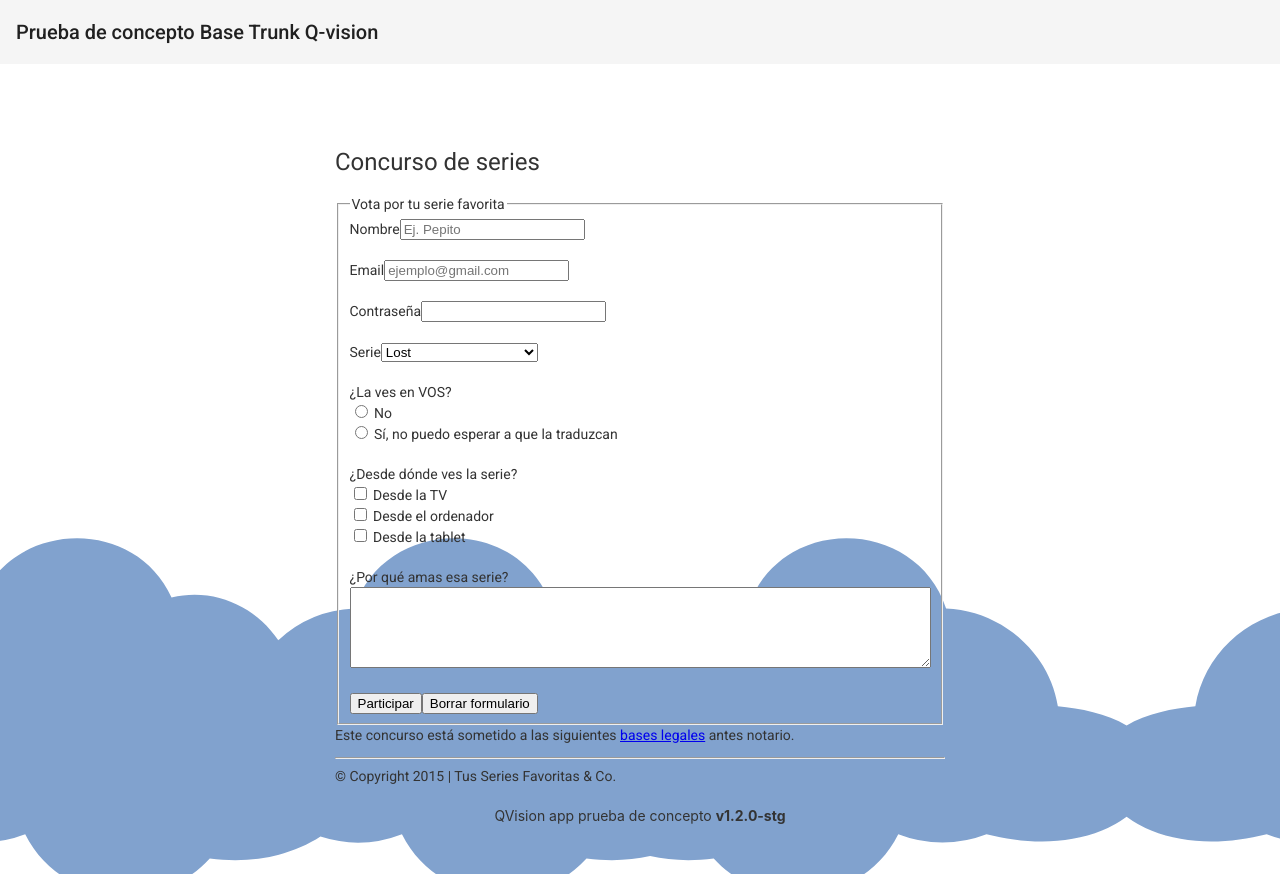
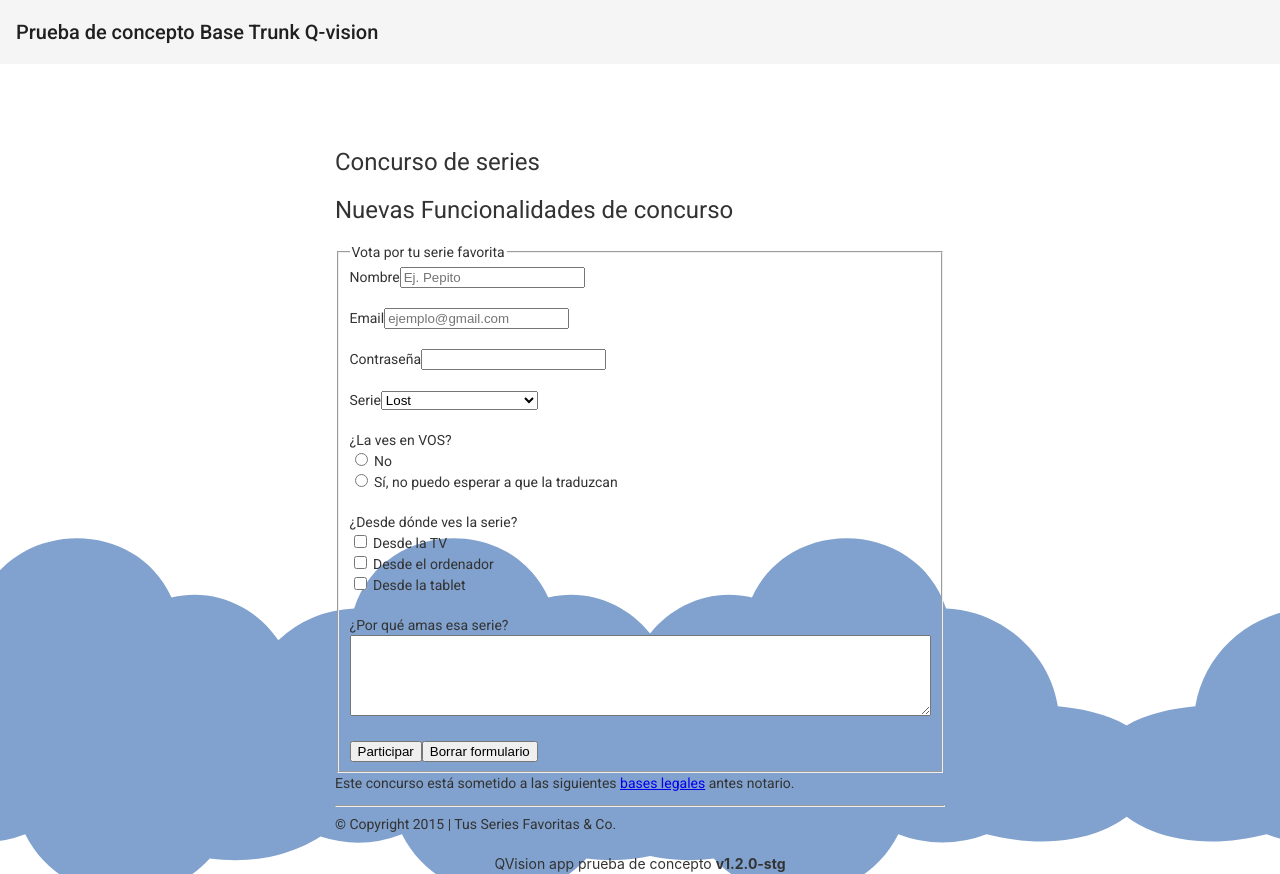
Before and after one commit to DCastroQV/Prueba-de-concepto, an Angular app: page /concurso in a window 1280 px wide. Before the commit the page ends 826 px from the top, so only its background shows below. Built offline with nearby package versions, Linux system fonts and the light colour scheme.

Commit message:
Modificacion 1 RQ-Edgar-01

```diff
--- a/src/app/concurso/concurso.component.html
+++ b/src/app/concurso/concurso.component.html
@@ -6,7 +6,7 @@
 </head>
 <body>
 	<h1>Concurso de series</h1>
-
+	<h1>Nuevas Funcionalidades de concurso</h1>
 	<form>
 		<fieldset>
 			<legend>Vota por tu serie favorita</legend>
```
